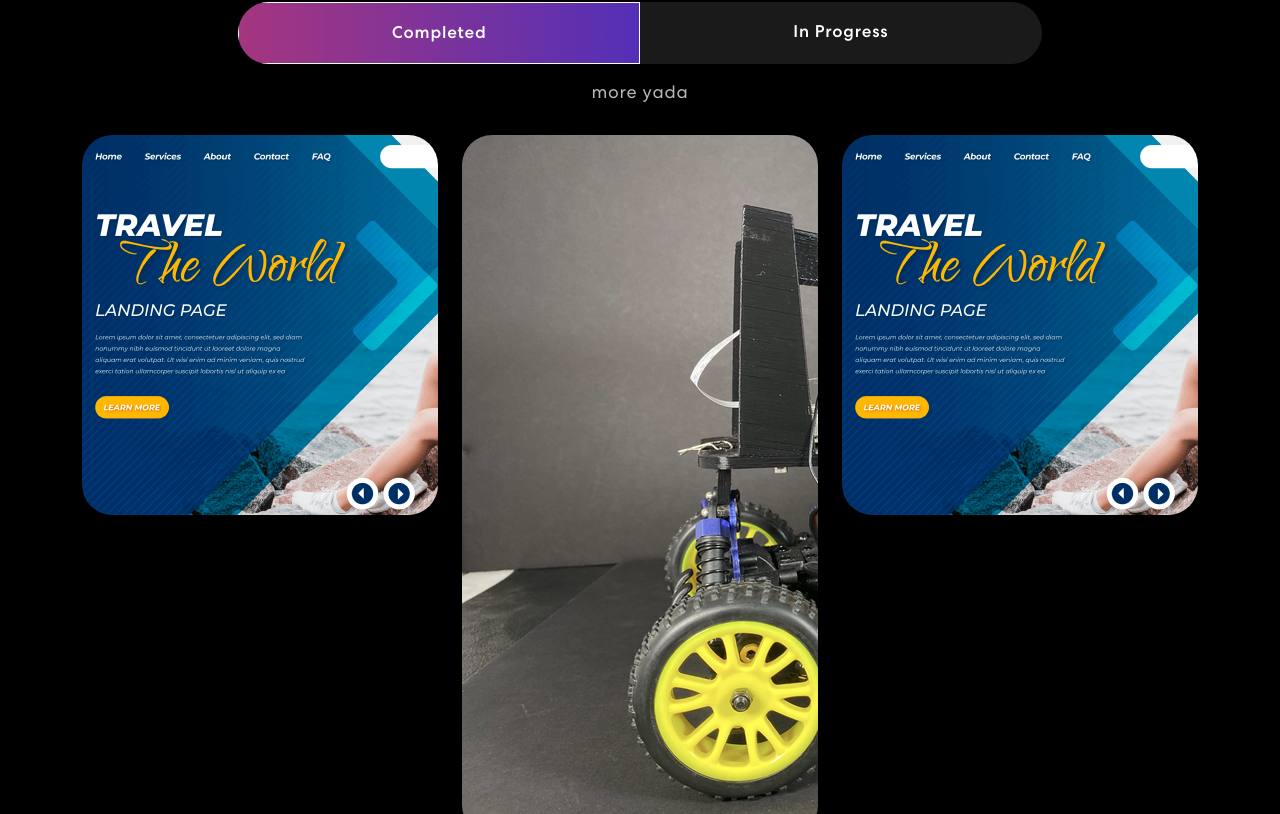
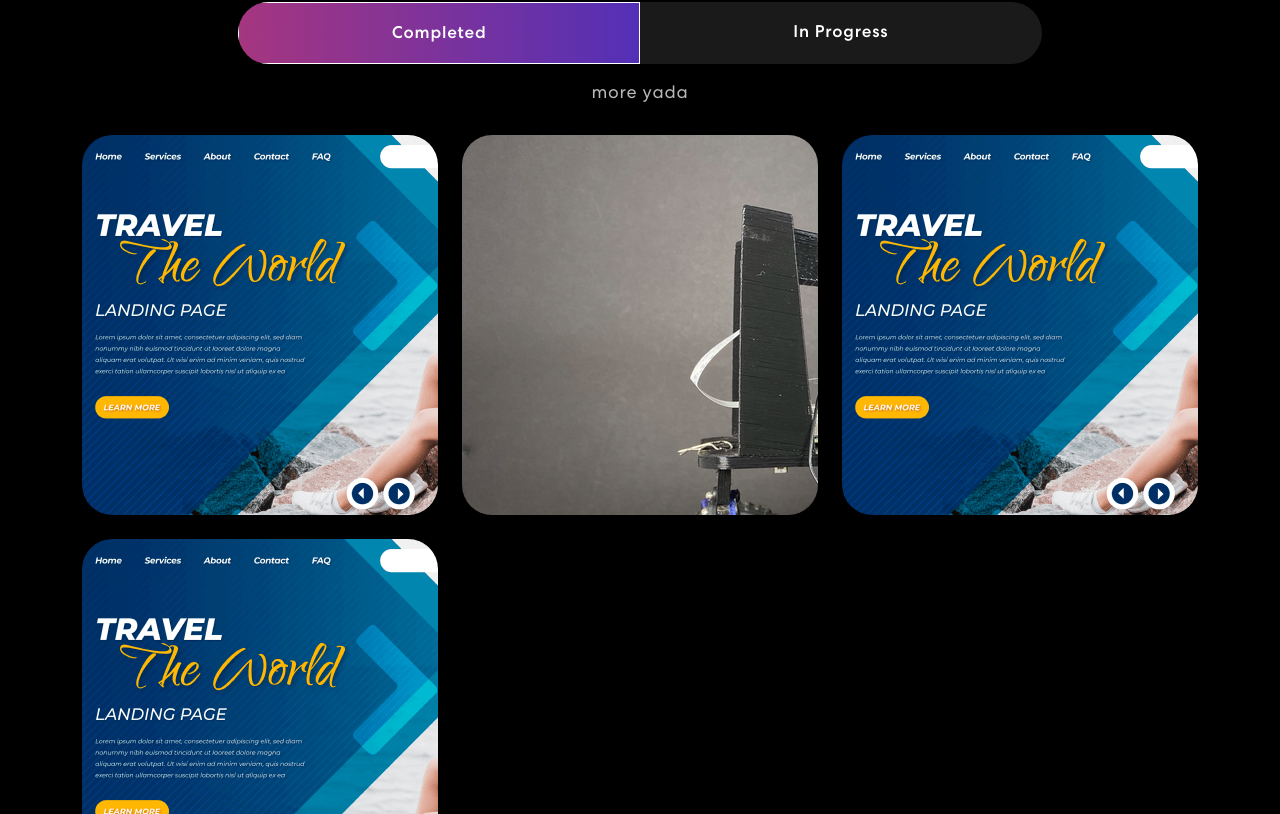
Before and after one commit to sanjheeg/personal_website, a React (Create React App) app: page / in a window 1280 px wide. Shown: the part 1626-2440 px from the top of the page. Built offline with nearby package versions, Linux system fonts and the light colour scheme.

Commit message:
try image sizing

```diff
--- a/src/App.css
+++ b/src/App.css
@@ -451,9 +451,12 @@ nav.navbar .navbar-toggler[aria-aexpanded="true"] .navbar-toggler-icon {
 
 .proj-imgbx {
   position: relative;
+  object-fit: contain;
+  object-position: center;
   border-radius: 30px;
   overflow: hidden;
   margin-bottom: 24px;
+  height: 380px;
 }
 .proj-imgbx::before {
   content: "";
```
